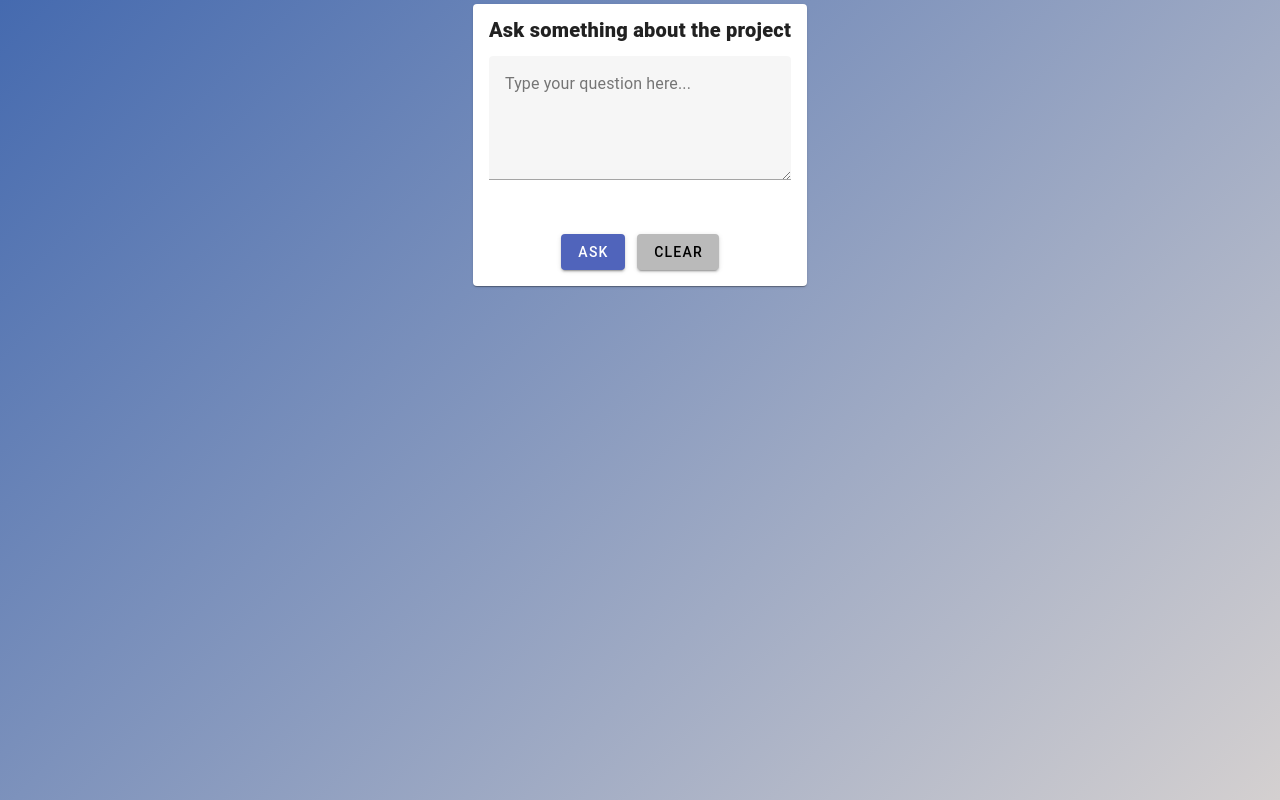
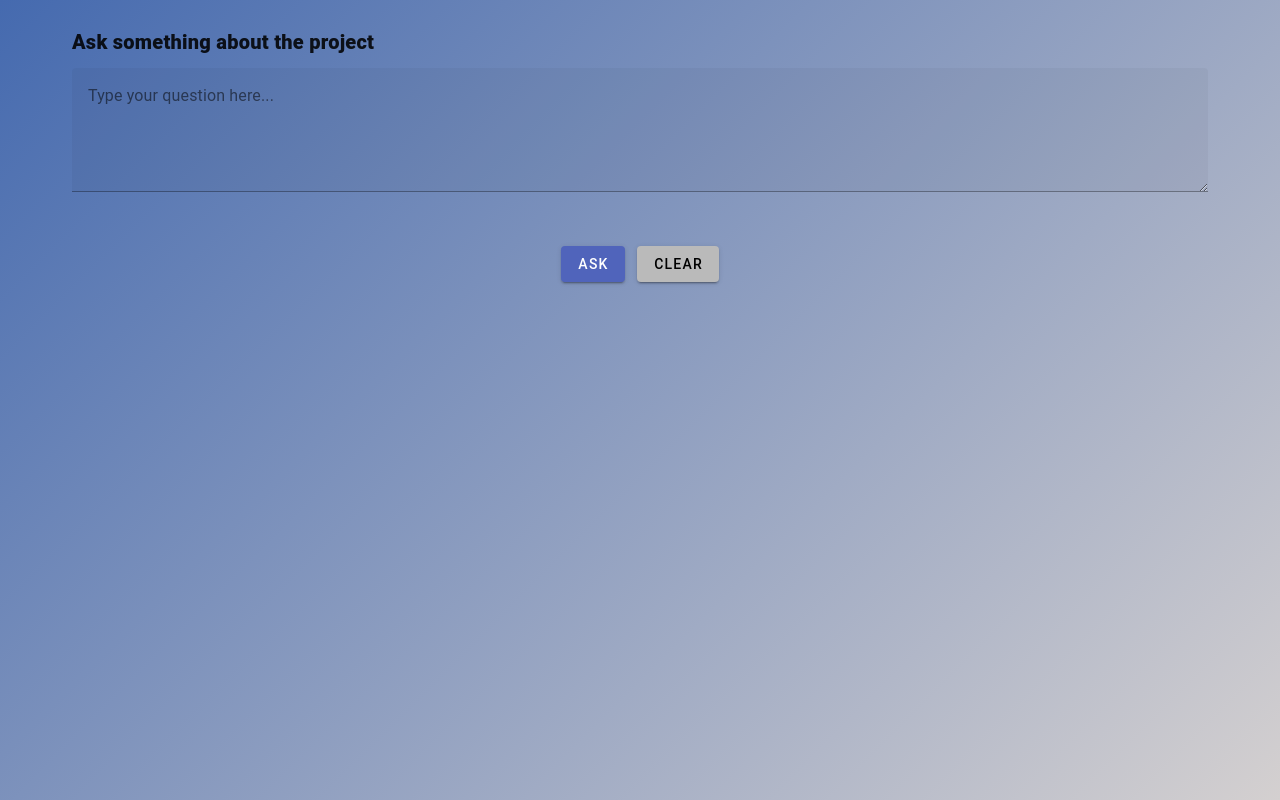
Before and after one commit to ahmsay/Solidvessel-AI, a Vue app in the folder client/: page / in a window 1280 px wide. Built offline with nearby package versions, Linux system fonts and the light colour scheme.

Commit message:
grid system is removed temporarily

```diff
--- a/client/src/App.vue
+++ b/client/src/App.vue
@@ -43,10 +43,7 @@ function clear() {
   <v-app style="background: linear-gradient(135deg, #456aaf, #d4d0d0);">
     <v-main>
       <v-container>
-        <v-row>
-          <v-col cols="12">
-            <v-row justify="center">
-              <v-card>
+        <v-card color="transparent" flat>
           <template v-slot:title>
             <span class="font-weight-black">Ask something about the project</span>
           </template>
@@ -61,9 +58,6 @@ function clear() {
           </v-card-text>
         </v-card>
         <p class="mt-5">{{ answer }}</p>
-            </v-row>
-          </v-col>
-        </v-row>
     </v-container>
     </v-main>
   </v-app>
```
Lines whose indentation alone changed are shown as unchanged.
